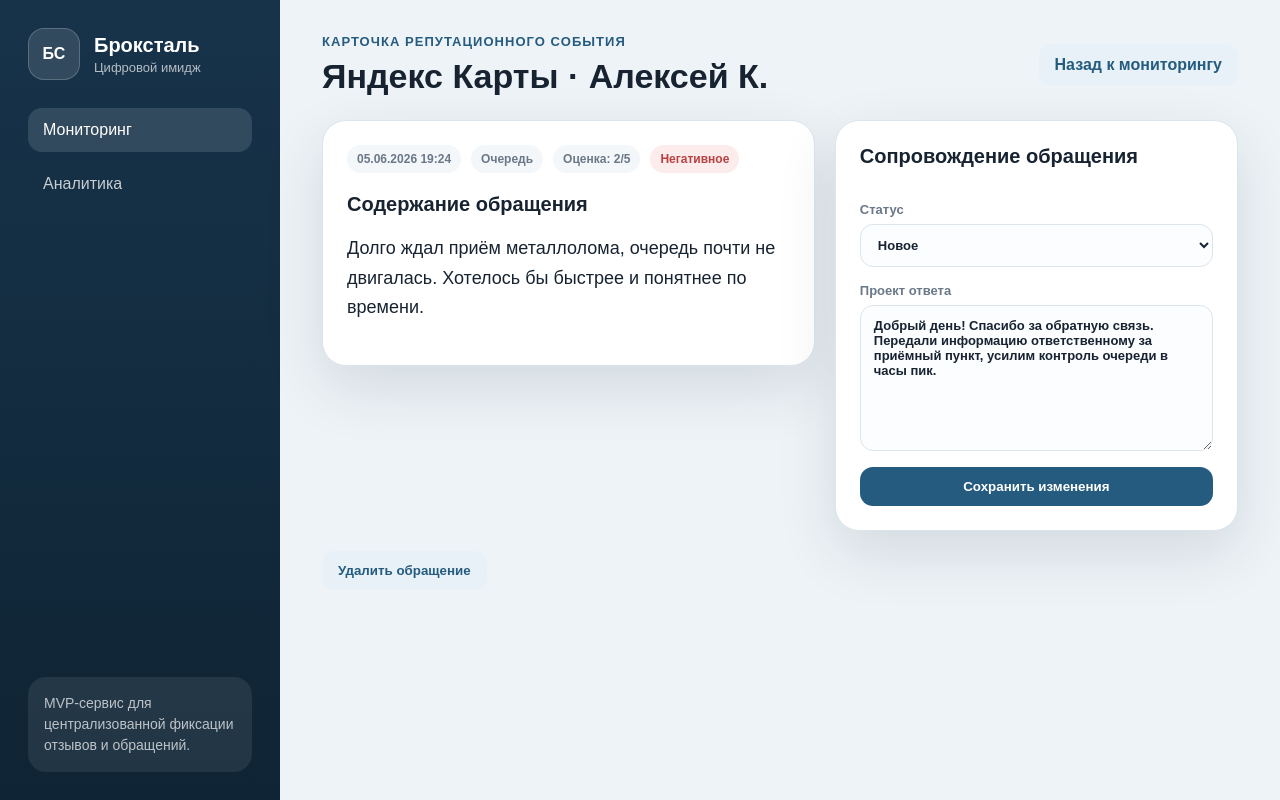
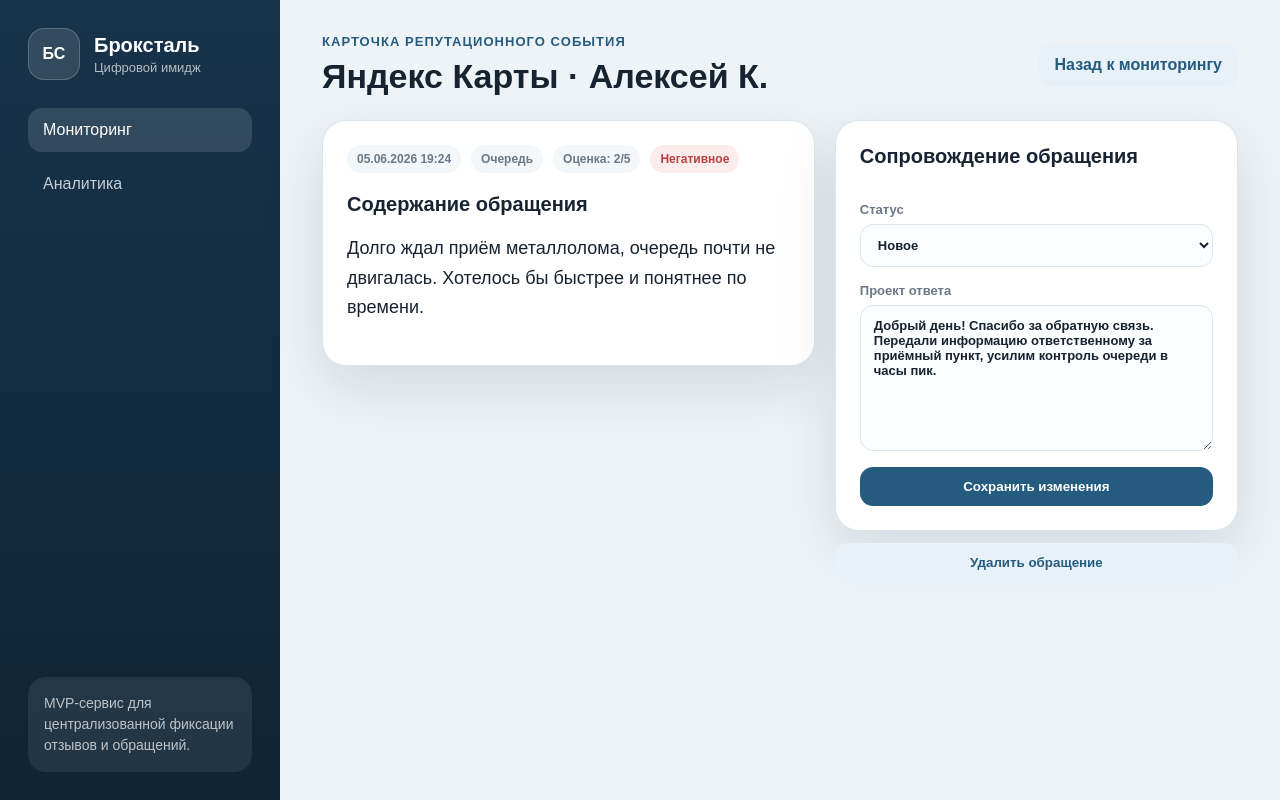
Before and after one commit to rossiachempion/brokstal-mvp, a Flask app: page /appeal/1 in a window 1280 px wide. Run offline with Flask 3, Linux system fonts and the light colour scheme; data comes from the database, SQL or seed files in the repository.

Commit message:
Исправил позицию кнопки удаления

```diff
--- a/static/styles.css
+++ b/static/styles.css
@@ -110,3 +110,12 @@ td small { display: block; color: var(--muted); margin-top: 4px; }
   .sidebar { position: static; }
   .stats-grid, .filters, .form-grid, .detail-layout, .analytics-grid { grid-template-columns: 1fr; }
 }
+.response-wrapper {
+    display: flex;
+    flex-direction: column;
+    gap: 12px;
+}
+
+.delete-button {
+    width: 100%;
+}
--- a/templates/detail.html
+++ b/templates/detail.html
@@ -20,6 +20,8 @@
     <h2>Содержание обращения</h2>
     <p>{{ appeal.text }}</p>
   </article>
+
+<div class="response-wrapper">
 
     <form class="response-card" method="post">
         <h2>Сопровождение обращения</h2>
@@ -46,9 +48,11 @@
     </form>
 
     <form action="{{ url_for('delete_appeal', appeal_id=appeal['id']) }}" method="POST">
-    <button type="submit" class="secondary-button">
+        <button type="submit" class="secondary-button delete-button">
             Удалить обращение
         </button>
     </form>
+
+</div>
 </section>
 {% endblock %}
```
Lines whose indentation alone changed are shown as unchanged.
